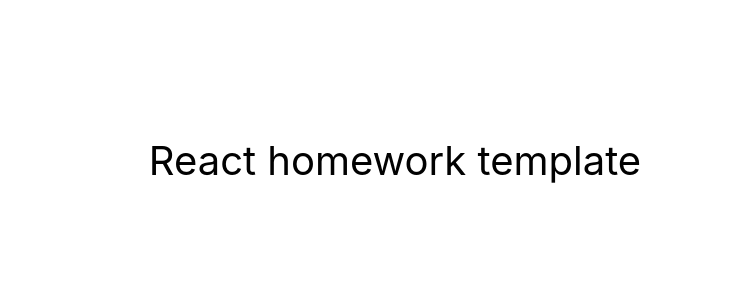
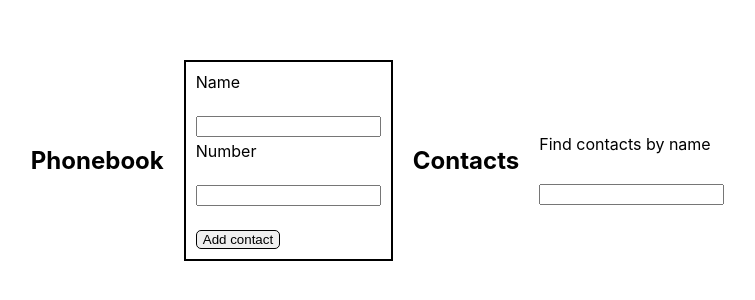
Before and after one commit to HorbovyiY/goit-react-hw-06-phonebook, a React (Create React App) app: page / in a window 1280 px wide. Shown: the part 240-540 px from the top of the page, without its empty margins (245-1000 px from the left). Built offline with nearby package versions, Linux system fonts and the light colour scheme.

Commit message:
додає початкові файли

```diff
--- a/src/components/App.jsx
+++ b/src/components/App.jsx
@@ -1,5 +1,46 @@
+import {useState, useEffect} from "react";
+import { nanoid } from "nanoid";
+
+import { Form } from "./Form/Form";
+import { Contacts } from "./Contacts/Contacts";
+import { Filter } from "./Filter/Filter";
+import { Title } from "./App.styled";
+
 export const App = () => {
-  return (
+  const [contacts, setContacts] = useState([]);
+  const [filter, setFilter] = useState('');
+
+  useEffect(() => {
+    const contactsBook = JSON.parse(localStorage.getItem("contacts"));
+    if (contactsBook) {setContacts(contactsBook)}
+  }, [])
+
+  useEffect(() => {
+    localStorage.setItem("contacts", JSON.stringify(contacts))
+  },[contacts])
+
+  const addContact = (name, number) => {
+    const contact = {
+      id: nanoid(),
+      name: name,
+      number: number,
+    }
+    const isNameInContacts = contacts.filter(item => item.name === name).length;
+
+      (isNameInContacts) ?
+      alert("This name is already in contacts"):
+      setContacts(prevState => [contact, ...prevState] )
+  }
+
+  const deleteContact = (id) => {
+    setContacts(prevState => prevState.filter(item => item.id !== id) )
+  }
+
+  const toFilter = (text) => {
+    setFilter(text)
+  }
+
+return(
     <div
       style={{
         height: '100vh',
@@ -10,7 +51,12 @@ export const App = () => {
         color: '#010101'
       }}
     >
-      React homework template
+      <Title>Phonebook</Title>
+        <Form add={addContact} />
+
+      <Title>Contacts</Title>
+        <Filter text={filter} toFilter={toFilter} />
+        <Contacts contacts={contacts} filter={filter} del={deleteContact} />
     </div>
   );
 };
--- /dev/null
+++ b/src/components/App.styled.jsx
@@ -0,0 +1,7 @@
+import styled from '@emotion/styled'
+
+export const Title = styled.h2`
+    font-size: 24px;
+    margin-right: 20px;
+    margin-left: 20px;
+`
--- /dev/null
+++ b/src/components/Contacts/Contacts.jsx
@@ -0,0 +1,37 @@
+import PropTypes from 'prop-types'
+
+import { Item, DeleteContact } from "./Contacts.styled";
+
+export const Contacts = ({ contacts, filter, del }) => {
+    return (
+        <ul>
+            {(filter) ?
+                contacts.filter(
+                    ({ name }) => name.toLowerCase().includes(filter.toLowerCase())
+                ).map(
+                    ({ id, name, number }) =>
+                        <Item key={id}>
+                            {name}: {number}
+                            <DeleteContact type="button" onClick={()=>{del(id)}}>Delete</DeleteContact>
+                        </Item>
+                ):
+                contacts.map(({ id, name, number }) =>
+                    <Item key={id}>
+                        {name}: {number}
+                        <DeleteContact type="button" onClick={()=>{del(id)}}>Delete</DeleteContact>
+                    </Item>
+                )
+            }
+        </ul>
+    )
+}
+
+Contacts.propTypes = {
+    contacts: PropTypes.arrayOf(PropTypes.shape({
+        id: PropTypes.string.isRequired,
+        name: PropTypes.string.isRequired,
+        number: PropTypes.string.isRequired,
+    })).isRequired,
+    filter: PropTypes.string.isRequired,
+    del: PropTypes.func.isRequired,
+}
--- /dev/null
+++ b/src/components/Contacts/Contacts.styled.jsx
@@ -0,0 +1,10 @@
+import styled from '@emotion/styled'
+
+export const Item = styled.li`
+    font-size: 16px;
+    margin-bottom: 15px;
+`
+
+export const DeleteContact = styled.button`
+    margin-left: 20px;
+`
--- /dev/null
+++ b/src/components/Filter/Filter.jsx
@@ -0,0 +1,21 @@
+import PropTypes from 'prop-types'
+
+import { Title, FilterWrapper } from "./Filter.styled";
+
+export const Filter = ({ text, toFilter }) => {
+    return (
+        <FilterWrapper>
+            <Title>Find contacts by name</Title>
+            <input
+                type="text"
+                value={text}
+                onChange={(e) => {toFilter(e.currentTarget.value) }}
+            />
+        </FilterWrapper>
+    )
+}
+
+Filter.propTypes={
+    text: PropTypes.string.isRequired,
+    toFilter: PropTypes.func.isRequired,
+}
--- /dev/null
+++ b/src/components/Filter/Filter.styled.jsx
@@ -0,0 +1,9 @@
+import styled from '@emotion/styled'
+
+export const Title = styled.span`
+    font-size: 16px;
+`
+
+export const FilterWrapper = styled.div`
+    width: 200px;
+`
--- /dev/null
+++ b/src/components/Form/Form.jsx
@@ -0,0 +1,63 @@
+import { useState} from "react";
+import PropTypes from 'prop-types'
+
+import { ContactsForm, Name, AddContact } from "./Form.styled";
+
+export const Form = ({add}) => {
+    const [name, setName] = useState('');
+    const [number, setNumber] = useState('');
+
+    const handleInputChange = (e) => {
+        if (e.currentTarget.name === 'name') {
+            setName(e.currentTarget.value)
+        }
+        if (e.currentTarget.name === 'number') {
+            setNumber(e.currentTarget.value)
+        }
+    }
+
+    const onSubmit = (e) => {
+        e.preventDefault();
+
+        add(name, number);
+        resetForm();
+    }
+
+    const resetForm = () => {
+        setName('');
+        setNumber('');
+    }
+
+    return (
+            <ContactsForm onSubmit={onSubmit}>
+                <label>
+                    <Name>Name</Name>
+                    <input
+                        type="text"
+                        name="name"
+                        pattern="^[a-zA-Zа-яА-Я]+(([' -][a-zA-Zа-яА-Я ])?[a-zA-Zа-яА-Я]*)*$"
+                        title="Name may contain only letters, apostrophe, dash and spaces. For example Adrian, Jacob Mercer, Charles de Batz de Castelmore d'Artagnan"
+                        value={name}
+                        onChange={handleInputChange}
+                        required
+                    />
+                </label>
+                <label>
+                    <Name>Number</Name>
+                    <input
+                        type="tel"
+                        name="number"
+                        pattern="\+?\d{1,4}?[-.\s]?\(?\d{1,3}?\)?[-.\s]?\d{1,4}[-.\s]?\d{1,4}[-.\s]?\d{1,9}"
+                        title="Phone number must be digits and can contain spaces, dashes, parentheses and can start with +"
+                        value={number}
+                        onChange={handleInputChange}
+                        required
+                    />
+                </label>
+                <AddContact type="submit">Add contact</AddContact>
+            </ContactsForm>)
+}
+
+Form.propTypes = {
+    add: PropTypes.func.isRequired,
+}
--- /dev/null
+++ b/src/components/Form/Form.styled.jsx
@@ -0,0 +1,20 @@
+import styled from '@emotion/styled'
+
+export const ContactsForm = styled.form`
+    padding: 10px;
+    border: 2px solid black;
+`
+
+export const Name = styled.span`
+    display: block;
+    font-size: 16px;
+    margin-right: 30px;
+`
+
+export const AddContact = styled.button`
+    display: block;
+    border-radius: 5px;
+    border: 1px solid black;
+    margin-top: 20px;
+    cursor: pointer;
+`
```
